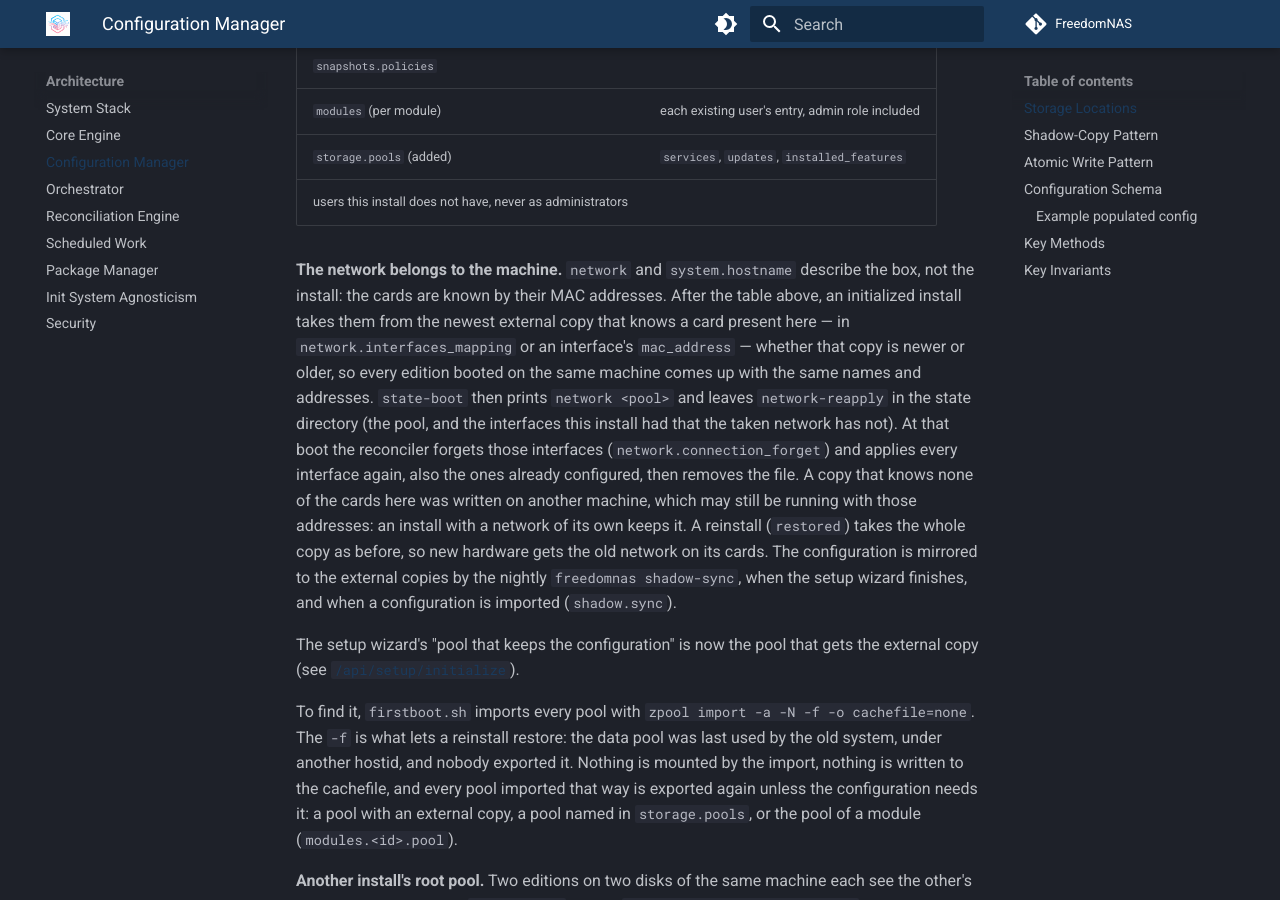
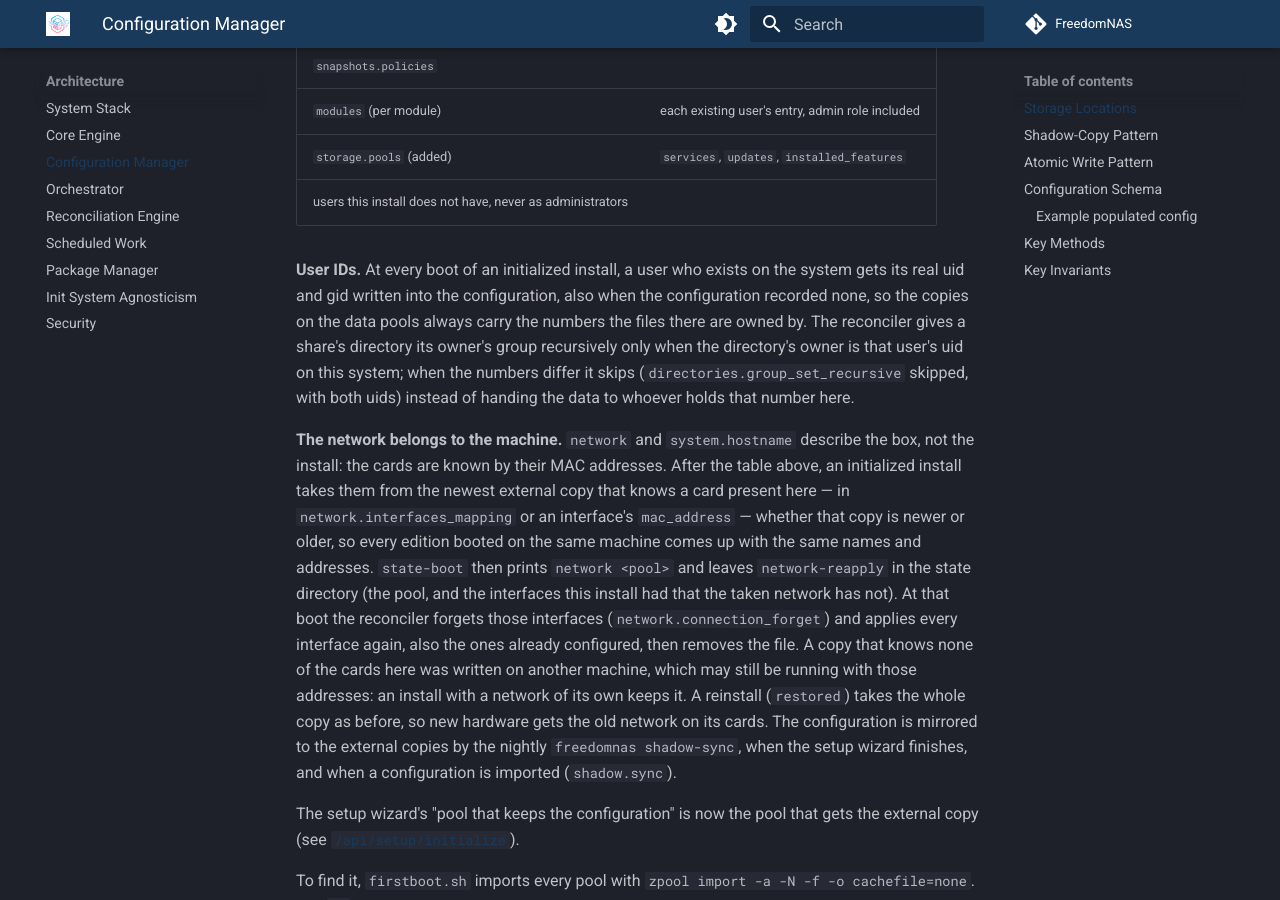
Before and after one commit to FreedomNAS/freedomnas-docs, an MkDocs documentation site: the page built from docs/architecture/config.md, in a window 1280 px wide and 900 px high, scrolled down 1715 px. Built offline with MkDocs 1.6.1 and Material for MkDocs 9.7.7, drawn with Linux system fonts in a browser that asks for light colours.

Commit message:
Document how user IDs are kept on restore and pool import

```diff
--- a/docs/architecture/config.md
+++ b/docs/architecture/config.md
@@ -56,6 +56,15 @@ Only what belongs to the pool is taken:
 | `storage.pools` (added) | `services`, `updates`, `installed_features` |
 | users this install does not have, never as administrators | |
 
+
+**User IDs.** At every boot of an initialized install, a user who exists
+on the system gets its real uid and gid written into the configuration,
+also when the configuration recorded none, so the copies on the data pools
+always carry the numbers the files there are owned by. The reconciler gives
+a share's directory its owner's group recursively only when the directory's
+owner is that user's uid on this system; when the numbers differ it skips
+(`directories.group_set_recursive` skipped, with both uids) instead of
+handing the data to whoever holds that number here.
 
 **The network belongs to the machine.** `network` and `system.hostname`
 describe the box, not the install: the cards are known by their MAC
```
Also changed, not shown: docs/api/storage.md (+1 -1 lines).
